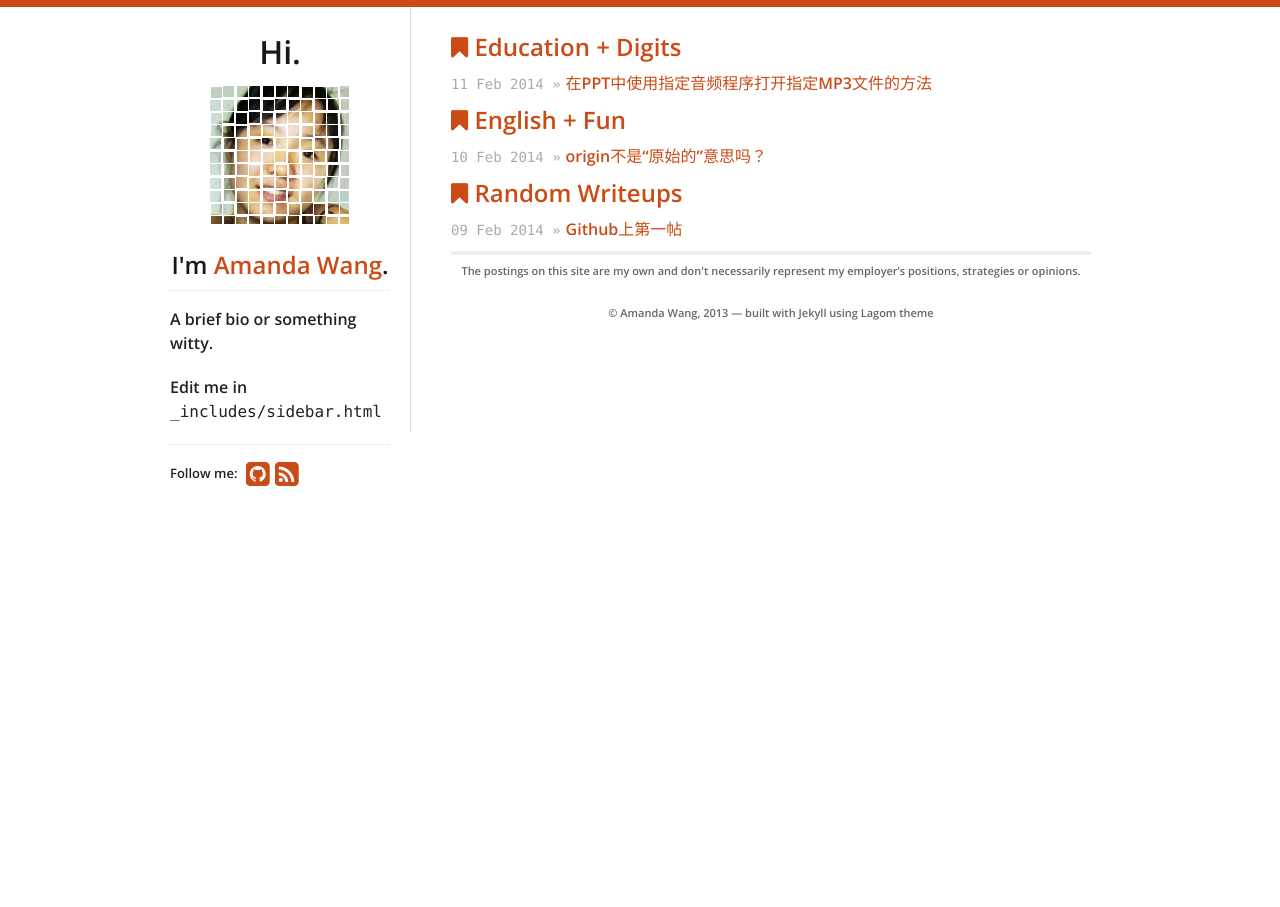
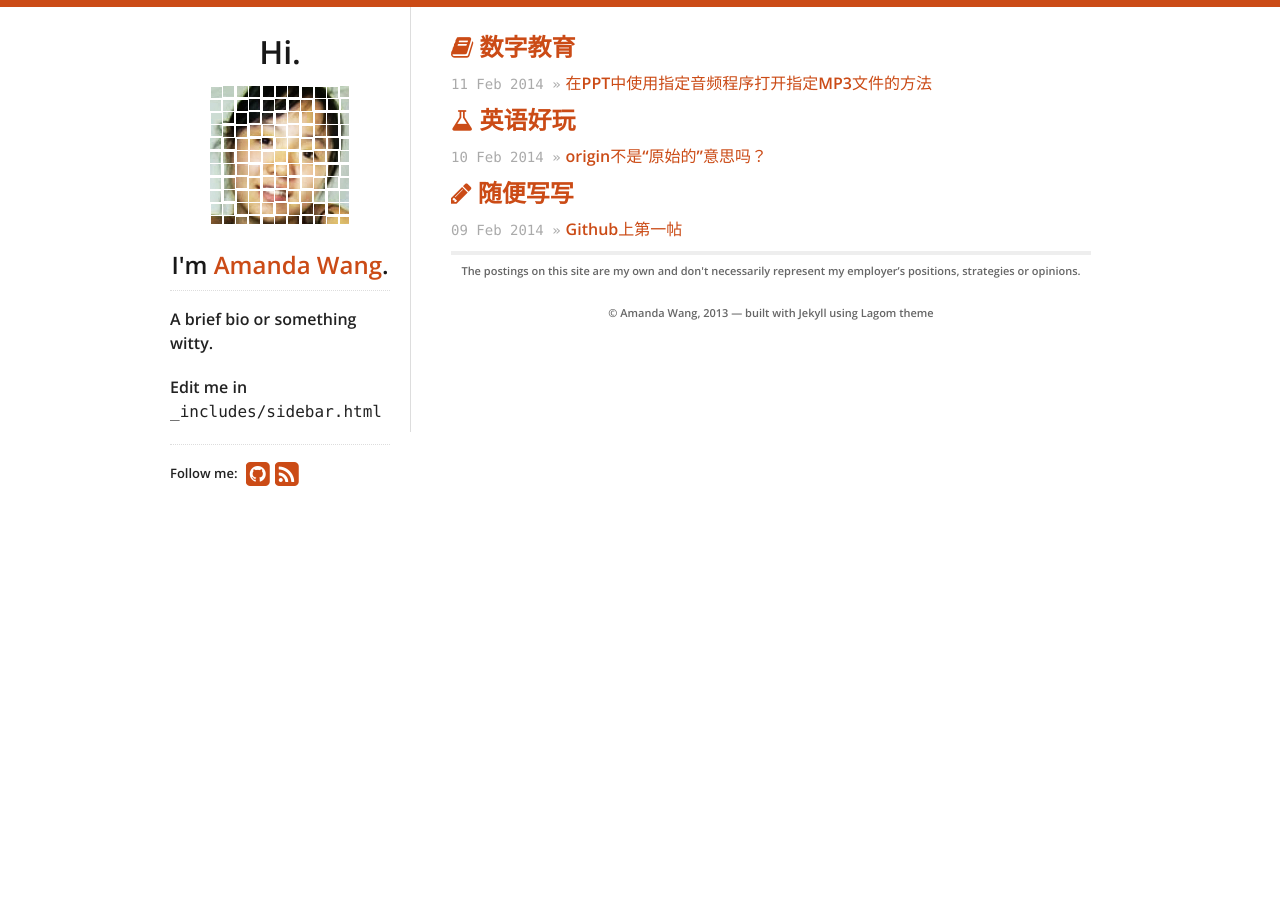
Before and after one commit to fantaghiro/fantaghiro.github.io, a Jekyll site: the page built from index.html, in a window 1280 px wide. Built offline with Jekyll 4.4.1, drawn with Linux system fonts in a browser that asks for light colours; nearby versions of some CDN libraries.

Commit message:
Update index.html

```diff
--- a/index.html
+++ b/index.html
@@ -4,21 +4,21 @@ title: Blog Posts
 ---
 
 <div id="home">
-  <h2><i class="icon-bookmark"></i> Education + Digits</h2>
+  <h2><i class="icon-book"></i> 数字教育</h2>
   <ul id="blog-posts" class="posts">
     {% for post in site.categories.edu %}
       <li><span>{{ post.date | date_to_string }} &raquo;</span><a href="{{ post.url }}">{{ post.title }}</a></li>
     {% endfor %}
   </ul>
 
-    <h2><i class="icon-bookmark"></i> English + Fun</h2>
+    <h2><i class="icon-beaker"></i> 英语好玩</h2>
   <ul id="blog-posts" class="posts">
     {% for post in site.categories.english %}
       <li><span>{{ post.date | date_to_string }} &raquo;</span><a href="{{ post.url }}">{{ post.title }}</a></li>
     {% endfor %}
   </ul>
 
-    <h2><i class="icon-bookmark"></i> Random Writeups</h2>
+    <h2><i class="icon-pencil"></i> 随便写写</h2>
   <ul id="blog-posts" class="posts">
     {% for post in site.categories.writeups %}
       <li><span>{{ post.date | date_to_string }} &raquo;</span><a href="{{ post.url }}">{{ post.title }}</a></li>
```
